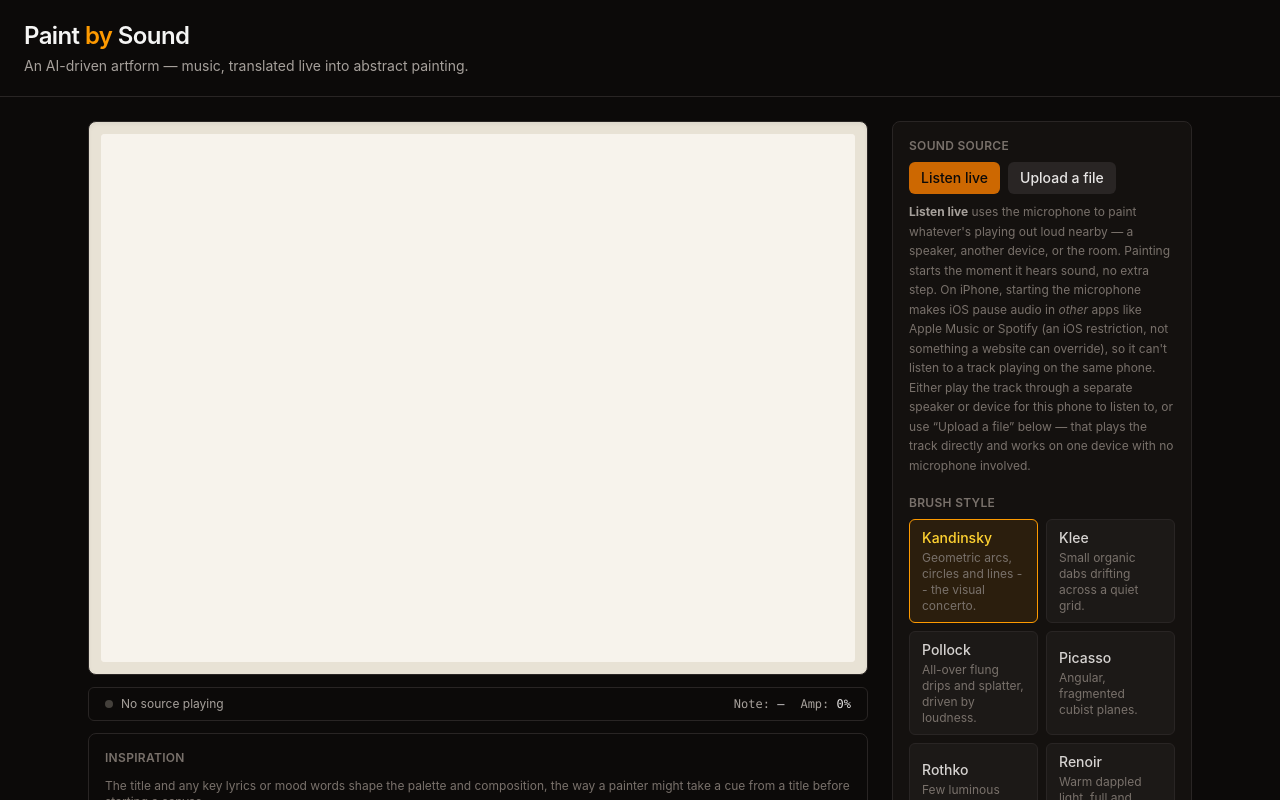
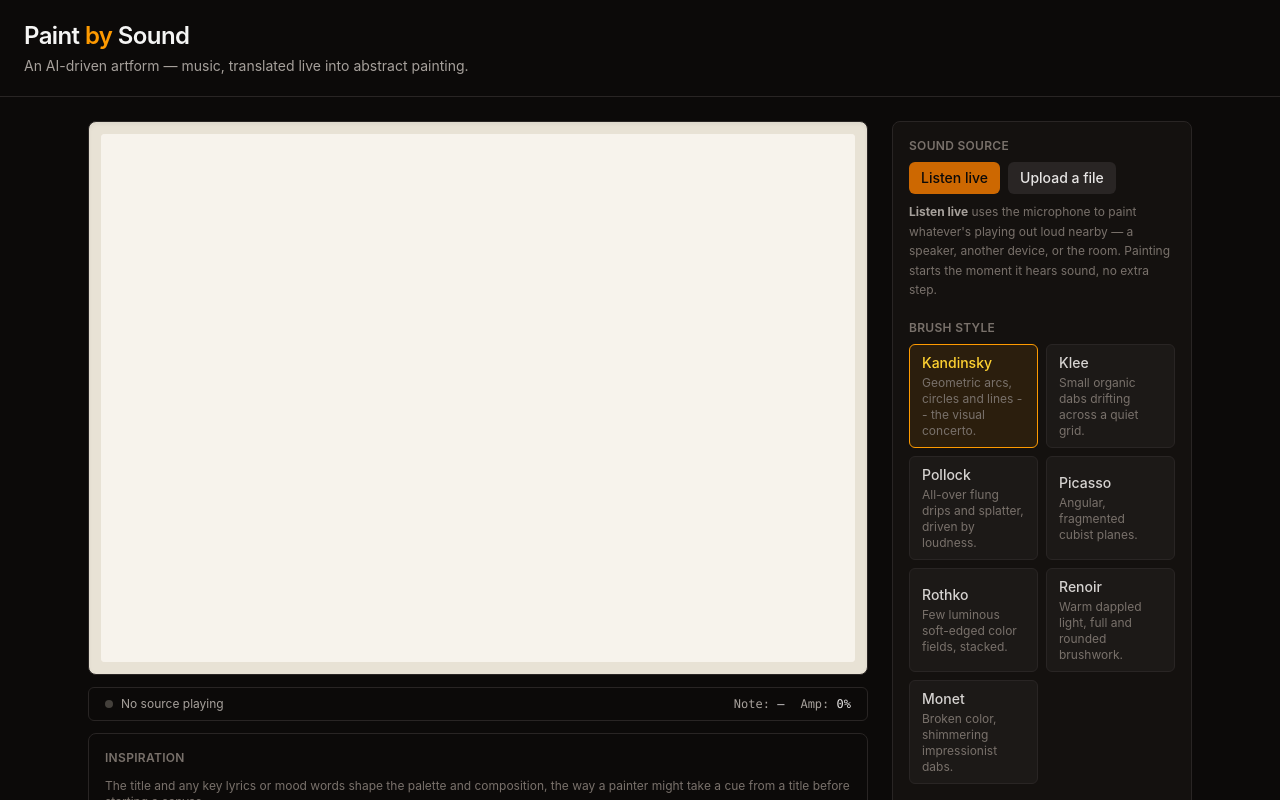
Before and after one commit to spellicy/paint-by-sound, a React (Vite) app: page / in a window 1280 px wide. Shown: the top 800 px of the page. Built offline with nearby package versions, Linux system fonts and the light colour scheme.

Commit message:
Shorten Listen Live helper text
Co-Authored-By: Claude Sonnet 5 <noreply@anthropic.com>
Claude-Session: https://claude.ai/code/session_01VLtNzL9ufqvpTHckdYnndt

```diff
--- a/src/components/Controls.tsx
+++ b/src/components/Controls.tsx
@@ -73,14 +73,7 @@ export function Controls({
           <strong className="text-stone-400">Listen live</strong> uses the
           microphone to paint whatever's playing out loud nearby &mdash; a
           speaker, another device, or the room. Painting starts the moment
-          it hears sound, no extra step. On iPhone, starting the microphone
-          makes iOS pause audio in <em>other</em> apps like Apple Music or
-          Spotify (an iOS restriction, not something a website can
-          override), so it can't listen to a track playing on the same
-          phone. Either play the track through a separate speaker or device
-          for this phone to listen to, or use &ldquo;Upload a file&rdquo;
-          below &mdash; that plays the track directly and works on one
-          device with no microphone involved.
+          it hears sound, no extra step.
         </p>
       </div>
 
```
